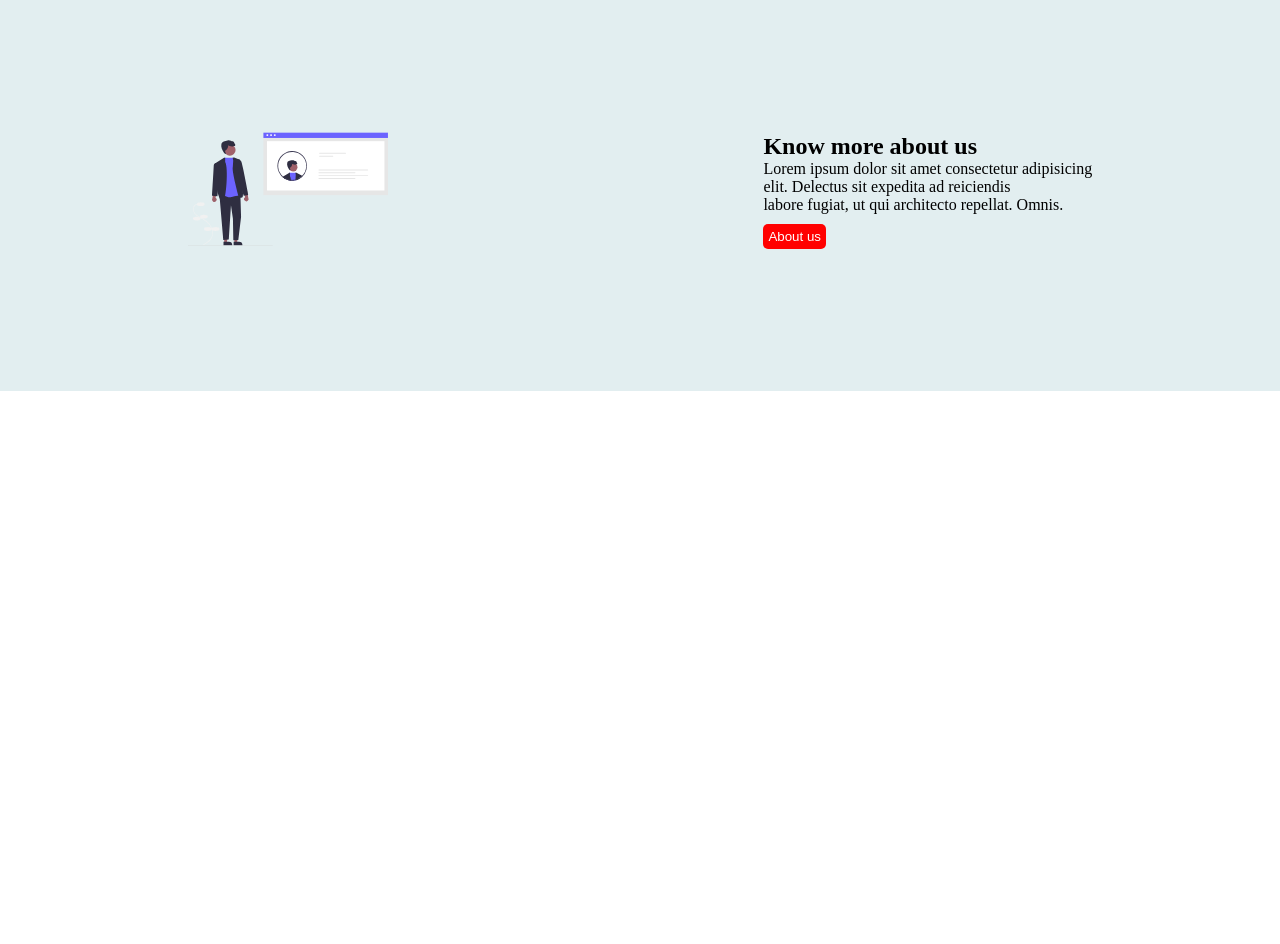
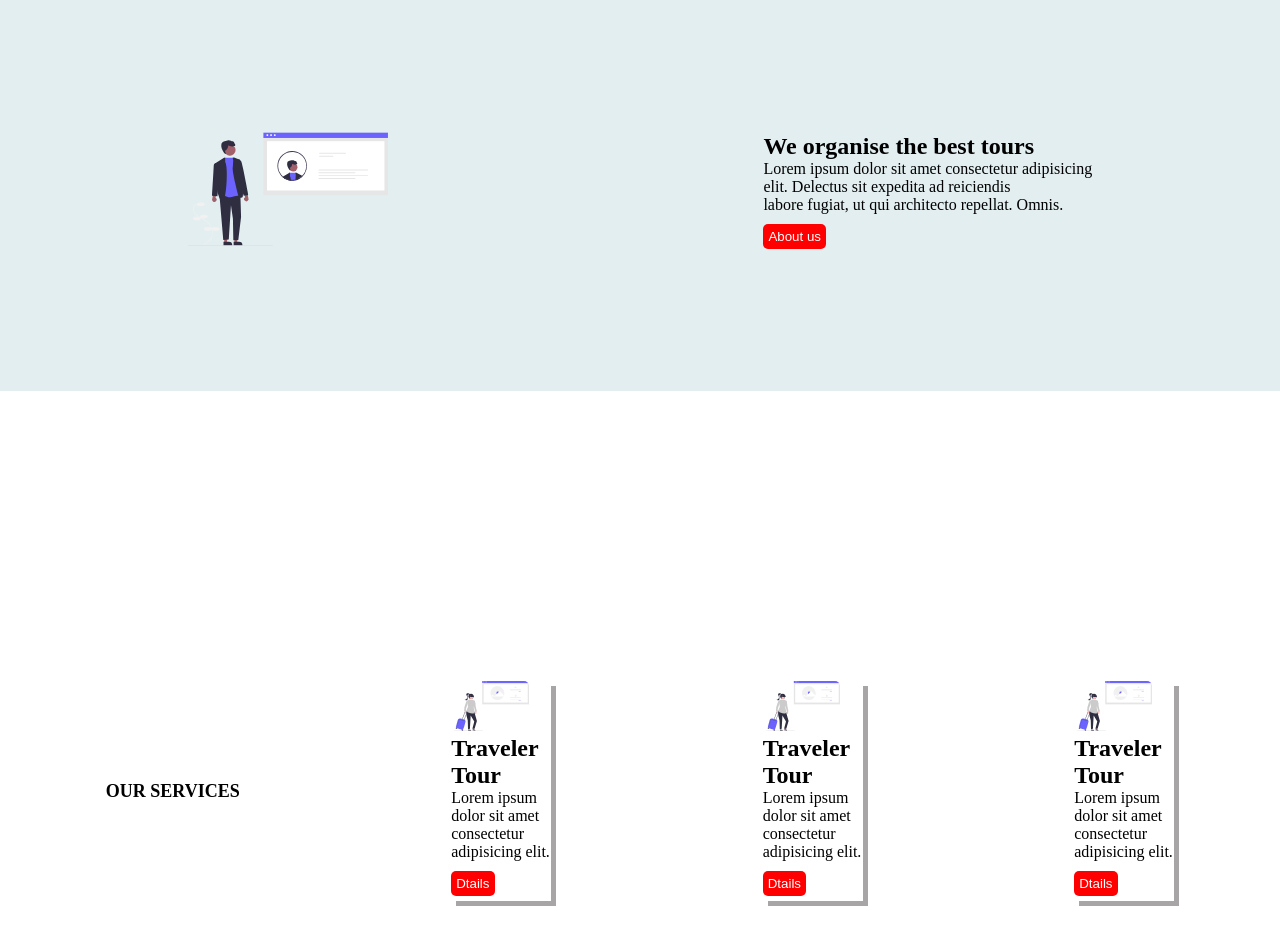
Before and after one commit to Md-Shahriar724/design-dot-io, a plain HTML site: page index.html in a window 1280 px wide. Shown: the part 920-1864 px from the top of the page. Before the commit the page ends 1311 px from the top, so only its background shows below. Drawn offline with Linux system fonts and the light colour scheme.

```diff
--- a/index.html
+++ b/index.html
@@ -14,7 +14,7 @@
         <!-- <--navigation bar here-->
         <nav>
             <div class="container">
-                <div class="image">
+                <div>
                     <img class="logo" src="logo/green.jpg.png" alt="">
                 </div>
                 <div class="menu">
@@ -54,10 +54,10 @@
             <!-- second blog -->
             <div class="absec">
                 <div>
-                    <img class="image2" src="logo/about.svg" alt="">
+                    <img class="photo" src="logo/about.svg" alt="">
                 </div>
                 <div>
-                    <h1>Know more about us</h1>
+                    <h1>We organise the best tours</h1>
                     <p>Lorem ipsum dolor sit amet consectetur adipisicing <br>elit. Delectus sit expedita ad
                         reiciendis<br>
                         labore fugiat, ut qui architecto repellat. Omnis.</p>
@@ -67,8 +67,35 @@
         </section>
         <!-- services  section  -->
         <section>
-            <div>
-
+            <div class="box-container">
+                <h1 class="footerheading">OUR SERVICES</h1>
+                <!-- first box -->
+                <div class="box">
+                    <img  class="image2" src="logo/tour.svg" alt="">
+                    <div>
+                        <h2>Traveler Tour</h2>
+                        <p>Lorem ipsum dolor sit amet consectetur adipisicing elit.</p>
+                        <button class="btn">Dtails</button>
+                    </div>
+                </div>
+                <!-- second box -->
+                <div class="box">
+                    <img  class="image2" src="logo/tour.svg" alt="">
+                    <div>
+                        <h2>Traveler Tour</h2>
+                        <p>Lorem ipsum dolor sit amet consectetur adipisicing elit.</p>
+                        <button class="btn">Dtails</button>
+                    </div>
+                </div>
+                <!-- third box -->
+                <div class="box">
+                    <img  class="image2" src="logo/tour.svg" alt="">
+                    <div>
+                        <h2>Traveler Tour</h2>
+                        <p>Lorem ipsum dolor sit amet consectetur adipisicing elit.</p>
+                        <button class="btn">Dtails</button>
+                    </div>
+                </div>
             </div>
         </section>
 
--- a/style.css
+++ b/style.css
@@ -68,10 +68,28 @@
     font-size: larger;
     font-weight: bold;
     background-color: #e2eef0;
-    padding: 10px;
+    padding-top: 20px;
+
 }
 .image2{
-    width: 200px;
-    height: 150px;
+    width: 50;
+    height: 50px;
     border-radius: 5px;
 }
+.box-container{
+    height: 100vh;
+    display: flex;
+    justify-content: space-around;
+    align-items: center;
+}
+.box{
+
+    width: 100px;
+    height: 220px;
+    box-shadow: 5px 5px rgb(167, 165, 165);
+}
+.footerheading{
+    text-align: center;
+    font-size: large;
+    font-weight: larger;
+}
```
Also changed, not shown: logo/map.svg (added), logo/photo.svg (added), logo/tour.svg (added).
